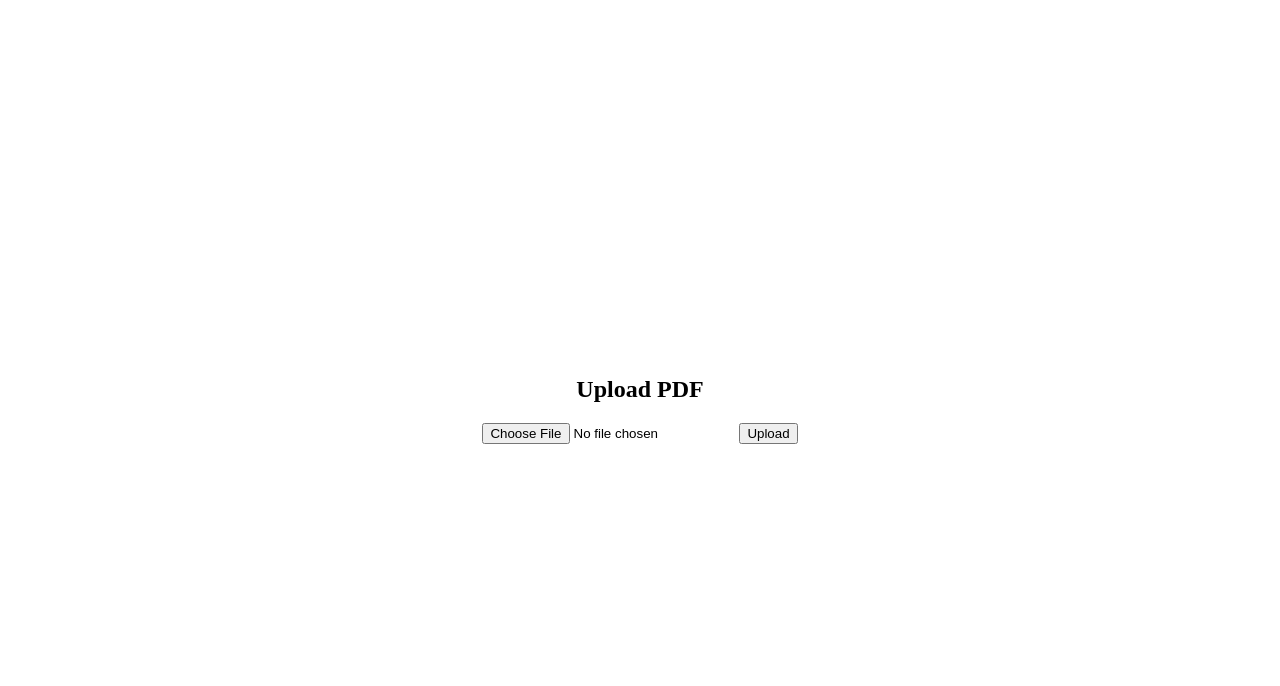
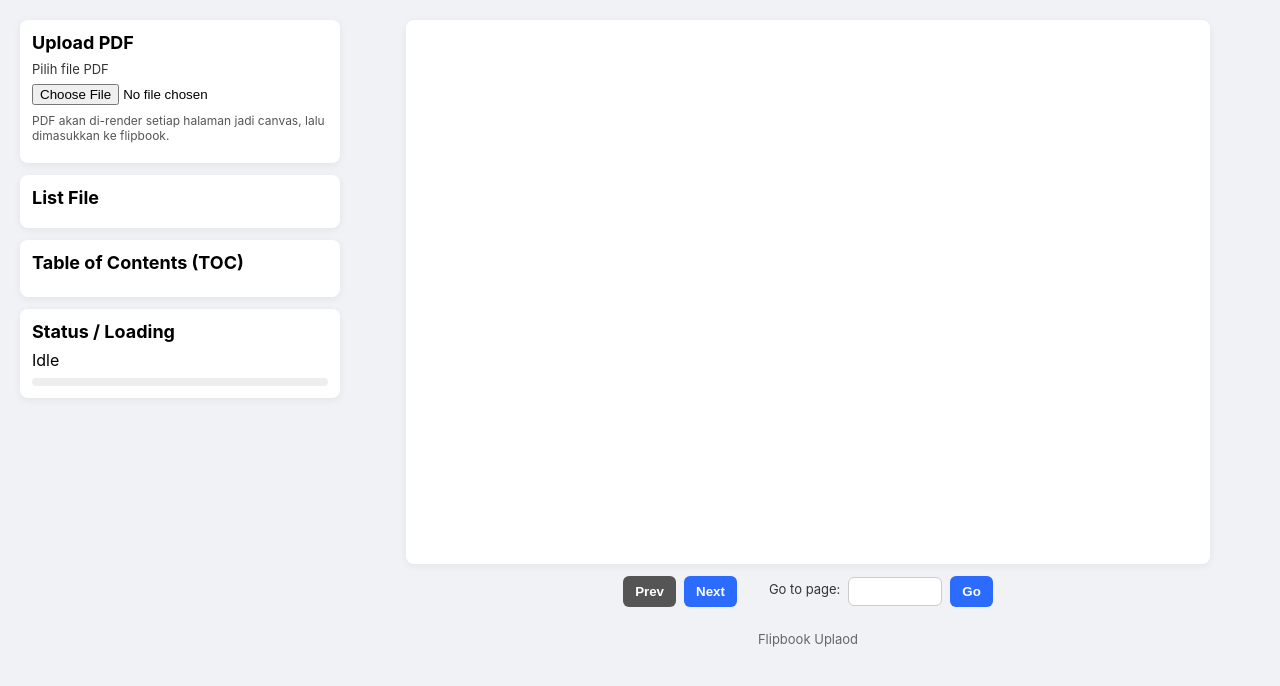
Before and after one commit to lsudirgo/flipp, a website: page upload/index.html in a window 1280 px wide. Drawn offline with nearby package versions, Linux system fonts and the light colour scheme; files that its build step writes are made by us from their sources.

Commit message:
Update index.html

```diff
--- a/upload/index.html
+++ b/upload/index.html
@@ -1,29 +1,71 @@
 <!DOCTYPE html>
 <html lang="id">
 <head>
-  <meta charset="UTF-8">
-  <title>Upload PDF</title>
-  <link rel="stylesheet" href="../css/style.css">
+  <meta charset="utf-8" />
+  <title>Flipbook Upload</title>
+   <link rel="shortcut icon" type="image" href="favfog.ico">
+
+  <!-- jQuery -->
+  <script type="text/javascript" src="https://code.jquery.com/jquery-1.7.1.min.js"></script>
+  <script src="js/turn.min.js"></script>
+  <!-- pdf.js (render PDF to canvas) -->
+  <script src="https://cdnjs.cloudflare.com/ajax/libs/pdf.js/2.16.105/pdf.min.js"></script>
+  <link rel="stylesheet" href="css/styleupload.css">
 </head>
 <body>
-  <h2>Upload PDF</h2>
-  <form id="uploadForm">
-    <input type="file" id="fileInput" accept=".pdf"/>
-    <button type="submit">Upload</button>
-  </form>
 
-  <script>
-    const form = document.getElementById('uploadForm');
-    form.addEventListener('submit', async e => {
-      e.preventDefault();
-      const file = document.getElementById('fileInput').files[0];
-      const formData = new FormData();
-      formData.append('file', file);
+  <!-- LEFT: Controls -->
+  <div class="left">
+    <div class="card">
+      <h2>Upload PDF</h2>
+      <label>Pilih file PDF</label>
+      <input id="pdfInput" type="file" accept="application/pdf" />
 
-      const res = await fetch('/api/uploads', { method: 'POST', body: formData });
-      const data = await res.json();
-      alert(JSON.stringify(data));
-    });
-  </script>
+      <div class="note">PDF akan di-render setiap halaman jadi canvas, lalu dimasukkan ke flipbook.</div>
+
+      <div style="height:8px"></div>
+    </div>
+
+    <div class="card">
+      <h2>List File</h2>
+      <div id="toclist" class="ttoclist"></div>
+    </div>
+
+    <div class="card">
+      <h2>Table of Contents (TOC)</h2>
+      <div id="toc" class="toc"></div>
+    </div>
+
+    <div class="card">
+      <h2>Status / Loading</h2>
+      <div id="statusText">Idle</div>
+      <div class="progress"><i id="progressBar"></i></div>
+    </div>
+  </div>
+
+  <!-- CENTER: Flipbook -->
+  <div class="center">
+    <div id="flipbook-wrap" class="card" style="position:relative;">
+      <div id="flipbook" class="flipbook"></div>
+
+      <div id="overlay" class="overlay">
+        <div class="spinner"></div>
+        <div id="overlayText">Loading...</div>
+      </div>
+    </div>
+
+    <div style="display:flex;gap:8px;align-items:center;">
+      <button id="prevBtn" class="btn" style="background:#555">Prev</button>
+      <button id="nextBtn" class="btn">Next</button>
+      <div style="width:16px"></div>
+      <label>Go to page:</label>
+      <input id="gotoInput" type="number" min="1" style="width:80px;padding:6px;border-radius:6px;border:1px solid #ccc" />
+      <button id="gotoBtn" class="btn" style="background:#2b6cff">Go</button>
+    </div>
+
+    <footer>Flipbook Uplaod</footer>
+  </div>
+
+ <script src="../src/upload.js"></script>
 </body>
 </html>
```
